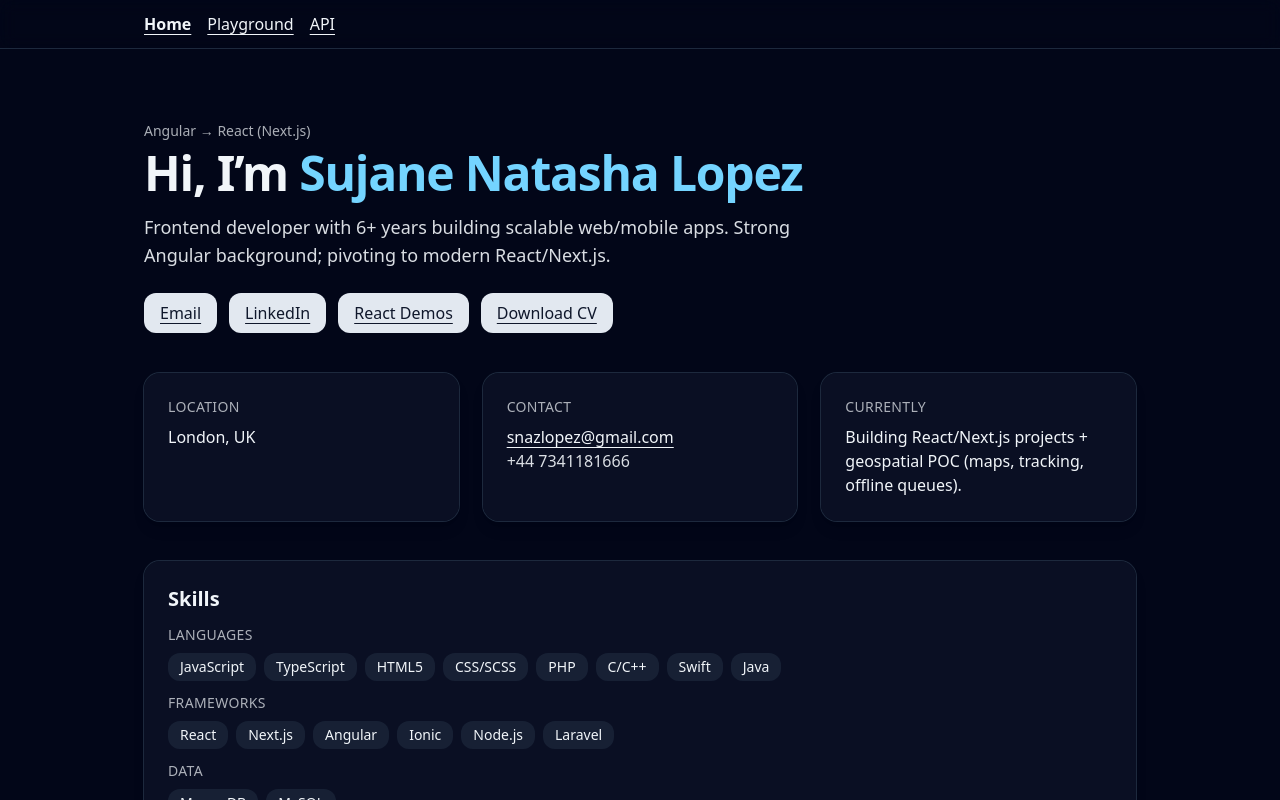
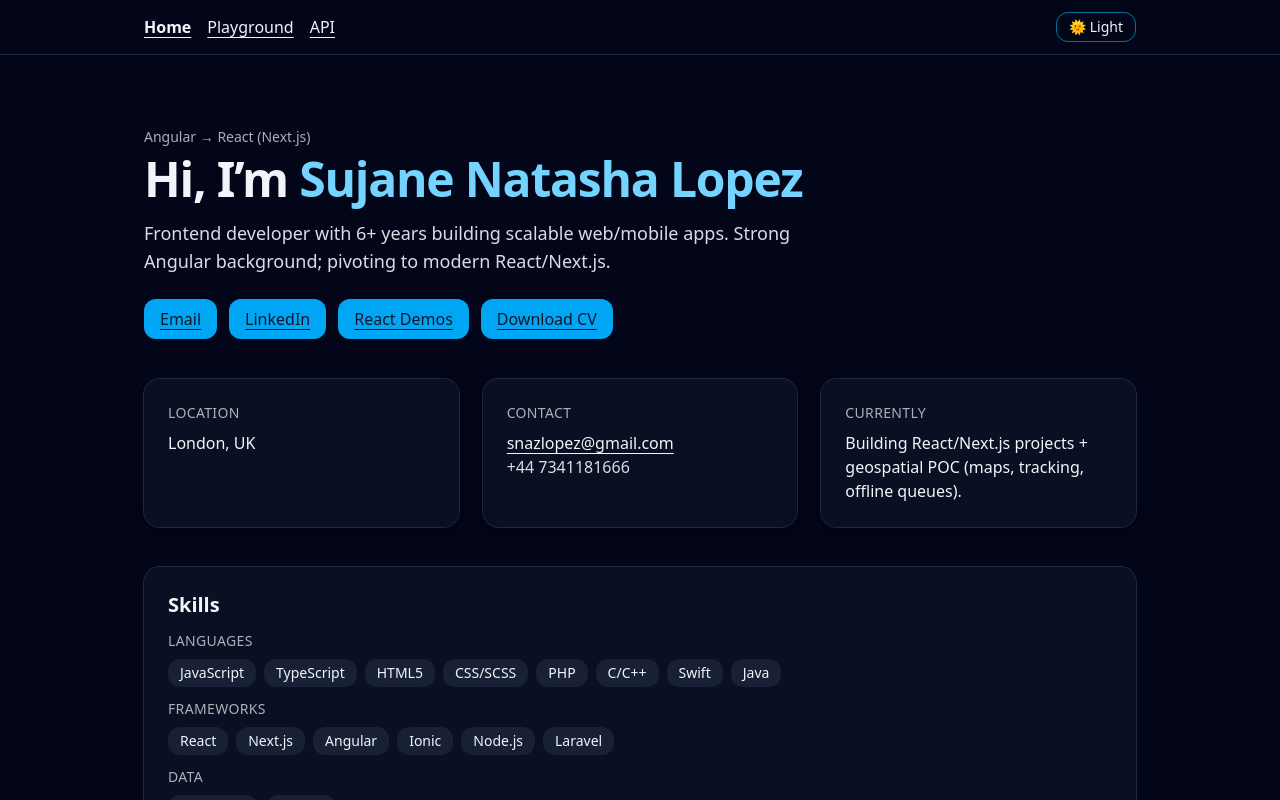
Before and after one commit to snatz-coder/react-portfolio, a Next.js app: page / in a window 1280 px wide. Shown: the top 800 px of the page. Built offline with nearby package versions, Linux system fonts and the light colour scheme.

Commit message:
fix toggle theme

```diff
--- a/app/globals.css
+++ b/app/globals.css
@@ -1,27 +1,44 @@
+
 @import "tailwindcss";
-@tailwind base;
-@tailwind components;
-@tailwind utilities;
 
-html,
+
+html, body { height: 100%; }
+
+
 body {
-  height: 100%;
+  @apply bg-white text-slate-900 antialiased transition-colors duration-300;
 }
-body {
-  @apply bg-slate-950 text-slate-100 antialiased;
+
+a { @apply underline underline-offset-4 hover:no-underline; }
+
+.container { @apply max-w-5xl mx-auto px-4; }
+
+/* Components (light) */
+.card {
+  @apply rounded-2xl bg-white shadow-lg ring-1 ring-slate-200 p-6 transition-colors;
 }
-a {
-  @apply underline underline-offset-4 hover:no-underline;
+
+.btn {
+  @apply inline-flex items-center rounded-xl px-4 py-2 bg-sky-600 text-white hover:bg-sky-700 transition;
 }
-.container {
-  @apply max-w-5xl mx-auto px-4;
+
+.nav {
+  @apply sticky top-0 z-50 backdrop-blur bg-white/70 border-b border-slate-200;
 }
-.card {
-  @apply rounded-2xl bg-slate-900/60 shadow-lg ring-1 ring-slate-800 p-6;
+
+
+.dark body {
+  @apply bg-slate-950 text-slate-100;
 }
-.btn {
-  @apply inline-flex items-center rounded-xl px-4 py-2 bg-slate-200 text-slate-900 hover:bg-white transition;
+
+.dark .card {
+  @apply bg-slate-900/60 ring-slate-800;
 }
-.nav {
-  @apply sticky top-0 z-50 backdrop-blur bg-slate-950/50 border-b border-slate-800;
+
+.dark .btn {
+  @apply bg-sky-500 hover:bg-sky-400 text-slate-900;
 }
+
+.dark .nav {
+  @apply bg-slate-950/50 border-slate-800;
+}
--- a/app/layout.tsx
+++ b/app/layout.tsx
@@ -2,25 +2,39 @@ import './globals.css'
 import Link from 'next/link'
 import type { Metadata } from 'next'
 import { ThemeProvider } from '@/context/ThemeContext'
+import ThemeToggle from '@/components/ThemeToggle'
+
 
 export const metadata: Metadata = {
-  title: 'React Portfolio – Your Name',
-  description: 'A React/Next.js portfolio demonstrating modern React concepts.'
+  title: 'Sujane Natasha Lopez – React/Next.js Portfolio',
+  description: 'Frontend engineer (Angular → React/Next.js). Demos: hooks, context, state, forms, Suspense, API routes.',
+  metadataBase: new URL('https://example.com'), // change after deploy (or remove)
+  themeColor: [
+    { media: '(prefers-color-scheme: light)', color: '#ffffff' },
+    { media: '(prefers-color-scheme: dark)', color: '#0b1220' },
+  ],
 }
 
 export default function RootLayout({ children }: { children: React.ReactNode }) {
   return (
-    <html lang="en">
+    <html lang="en" suppressHydrationWarning>
       <body>
         <ThemeProvider>
           <header className="nav">
-            <nav className="container flex gap-4 py-3">
-              <Link href="/" className="font-semibold">Home</Link>
-              <Link href="/playground">Playground</Link>
-              <Link href="/api/hello" prefetch={false}>API</Link>
+            <nav className="container flex items-center gap-4 py-3">
+              <Link href="/" className="font-semibold hover:opacity-90">Home</Link>
+              <Link href="/playground" className="hover:opacity-90">Playground</Link>
+              <Link href="/api/me" prefetch={false} className="hover:opacity-90">API</Link>
+              <div className="ml-auto">
+                <ThemeToggle />
+              </div>
             </nav>
           </header>
-          <main className="container py-10">{children}</main>
+
+          <main className="container py-10">
+            {children}
+          </main>
+
           <footer className="container py-10 opacity-70 text-sm">
             Built with Next.js App Router • Hooks • Context • Zustand • Forms • Suspense • API routes • Server Actions
           </footer>
--- /dev/null
+++ b/components/ThemeToggle.tsx
@@ -0,0 +1,19 @@
+'use client'
+
+import { useTheme } from '@/context/ThemeContext'
+
+export default function ThemeToggle() {
+  const { theme, toggle } = useTheme()
+  const next = theme === 'dark' ? 'Light' : 'Dark'
+
+  return (
+    <button
+      onClick={toggle}
+      className="inline-flex items-center gap-2 rounded-xl border border-sky-400/60 px-3 py-1 text-sm hover:bg-sky-400/10 transition"
+      aria-label={`Switch to ${next} mode`}
+      title={`Switch to ${next} mode`}
+    >
+      {theme === 'dark' ? '🌞' : '🌙'} {next}
+    </button>
+  )
+}
--- a/tailwind.config.js
+++ b/tailwind.config.js
@@ -1,11 +1,10 @@
 /** @type {import('tailwindcss').Config} */
 module.exports = {
+  darkMode: 'class',
   content: [
     './app/**/*.{js,ts,jsx,tsx,mdx}',
     './components/**/*.{js,ts,jsx,tsx,mdx}',
-    // keep these two only if you used a src/ folder
-    './src/app/**/*.{js,ts,jsx,tsx,mdx}',
-    './src/components/**/*.{js,ts,jsx,tsx,mdx}',
+    './context/**/*.{js,ts,jsx,tsx,mdx}',
   ],
   theme: { extend: {} },
   plugins: [],
```
